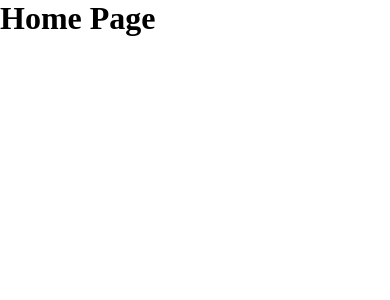
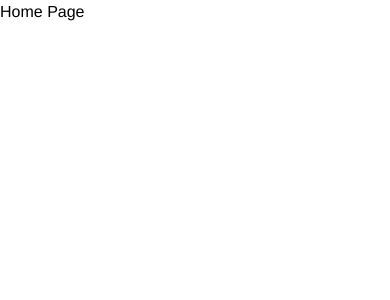
Before and after one commit to Dinil-Thilakarathne/css-labs, a Next.js app: page / in a window 390 px wide. Shown: the top 300 px of the page. Built offline with nearby package versions, Linux system fonts and the light colour scheme.

Commit message:
Add reset CSS file and update global styles for consistent font usage

```diff
--- a/app/globals.css
+++ b/app/globals.css
@@ -1,7 +1,22 @@
 @import url("./view-transition/viewTransition.css");
+@import url("./reset.css");
+
+@import "tailwindcss";
 
 * {
   box-sizing: border-box;
   padding: 0;
   margin: 0;
 }
+:root {
+  --font-helvetica-neue: "Helvetica Neue", sans-serif;
+}
+
+body {
+  font-family: var(--font-helvetica-neue);
+}
+
+.home-link {
+  font-size: clamp(1rem, 3.5vw, 16rem);
+  font-weight: semibold;
+}
--- /dev/null
+++ b/app/reset.css
@@ -0,0 +1,405 @@
+/*
+  1. Prevent padding and border from affecting element width. (https://github.com/mozdevs/cssremedy/issues/4)
+  2. Remove default margins and padding
+  3. Reset all borders.
+*/
+
+*,
+::after,
+::before,
+::backdrop,
+::file-selector-button {
+  box-sizing: border-box; /* 1 */
+  margin: 0; /* 2 */
+  padding: 0; /* 2 */
+  border: 0 solid; /* 3 */
+}
+
+/*
+  1. Use a consistent sensible line-height in all browsers.
+  2. Prevent adjustments of font size after orientation changes in iOS.
+  3. Use a more readable tab size.
+  4. Use the user's configured `sans` font-family by default.
+  5. Use the user's configured `sans` font-feature-settings by default.
+  6. Use the user's configured `sans` font-variation-settings by default.
+  7. Disable tap highlights on iOS.
+*/
+
+html,
+:host {
+  line-height: 1.5; /* 1 */
+  -webkit-text-size-adjust: 100%; /* 2 */
+  tab-size: 4; /* 3 */
+  font-family: --theme(
+    --default-font-family,
+    ui-sans-serif,
+    system-ui,
+    sans-serif,
+    "Apple Color Emoji",
+    "Segoe UI Emoji",
+    "Segoe UI Symbol",
+    "Noto Color Emoji"
+  ); /* 4 */
+  font-feature-settings: --theme(
+    --default-font-feature-settings,
+    normal
+  ); /* 5 */
+  font-variation-settings: --theme(
+    --default-font-variation-settings,
+    normal
+  ); /* 6 */
+  -webkit-tap-highlight-color: transparent; /* 7 */
+}
+
+/*
+  1. Add the correct height in Firefox.
+  2. Correct the inheritance of border color in Firefox. (https://bugzilla.mozilla.org/show_bug.cgi?id=190655)
+  3. Reset the default border style to a 1px solid border.
+*/
+
+hr {
+  height: 0; /* 1 */
+  color: inherit; /* 2 */
+  border-top-width: 1px; /* 3 */
+}
+
+/*
+  Add the correct text decoration in Chrome, Edge, and Safari.
+*/
+
+abbr:where([title]) {
+  -webkit-text-decoration: underline dotted;
+  text-decoration: underline dotted;
+}
+
+/*
+  Remove the default font size and weight for headings.
+*/
+
+h1,
+h2,
+h3,
+h4,
+h5,
+h6 {
+  font-size: inherit;
+  font-weight: inherit;
+}
+
+/*
+  Reset links to optimize for opt-in styling instead of opt-out.
+*/
+
+a {
+  color: inherit;
+  -webkit-text-decoration: inherit;
+  text-decoration: inherit;
+}
+
+/*
+  Add the correct font weight in Edge and Safari.
+*/
+
+b,
+strong {
+  font-weight: bolder;
+}
+
+/*
+  1. Use the user's configured `mono` font-family by default.
+  2. Use the user's configured `mono` font-feature-settings by default.
+  3. Use the user's configured `mono` font-variation-settings by default.
+  4. Correct the odd `em` font sizing in all browsers.
+*/
+
+code,
+kbd,
+samp,
+pre {
+  font-family: --theme(
+    --default-mono-font-family,
+    ui-monospace,
+    SFMono-Regular,
+    Menlo,
+    Monaco,
+    Consolas,
+    "Liberation Mono",
+    "Courier New",
+    monospace
+  ); /* 1 */
+  font-feature-settings: --theme(
+    --default-mono-font-feature-settings,
+    normal
+  ); /* 2 */
+  font-variation-settings: --theme(
+    --default-mono-font-variation-settings,
+    normal
+  ); /* 3 */
+  font-size: 1em; /* 4 */
+}
+
+/*
+  Add the correct font size in all browsers.
+*/
+
+small {
+  font-size: 80%;
+}
+
+/*
+  Prevent `sub` and `sup` elements from affecting the line height in all browsers.
+*/
+
+sub,
+sup {
+  font-size: 75%;
+  line-height: 0;
+  position: relative;
+  vertical-align: baseline;
+}
+
+sub {
+  bottom: -0.25em;
+}
+
+sup {
+  top: -0.5em;
+}
+
+/*
+  1. Remove text indentation from table contents in Chrome and Safari. (https://bugs.chromium.org/p/chromium/issues/detail?id=999088, https://bugs.webkit.org/show_bug.cgi?id=201297)
+  2. Correct table border color inheritance in all Chrome and Safari. (https://bugs.chromium.org/p/chromium/issues/detail?id=935729, https://bugs.webkit.org/show_bug.cgi?id=195016)
+  3. Remove gaps between table borders by default.
+*/
+
+table {
+  text-indent: 0; /* 1 */
+  border-color: inherit; /* 2 */
+  border-collapse: collapse; /* 3 */
+}
+
+/*
+  Use the modern Firefox focus style for all focusable elements.
+*/
+
+:-moz-focusring {
+  outline: auto;
+}
+
+/*
+  Add the correct vertical alignment in Chrome and Firefox.
+*/
+
+progress {
+  vertical-align: baseline;
+}
+
+/*
+  Add the correct display in Chrome and Safari.
+*/
+
+summary {
+  display: list-item;
+}
+
+/*
+  Make lists unstyled by default.
+*/
+
+ol,
+ul,
+menu {
+  list-style: none;
+}
+
+/*
+  1. Make replaced elements `display: block` by default. (https://github.com/mozdevs/cssremedy/issues/14)
+  2. Add `vertical-align: middle` to align replaced elements more sensibly by default. (https://github.com/jensimmons/cssremedy/issues/14#issuecomment-634934210)
+      This can trigger a poorly considered lint error in some tools but is included by design.
+*/
+
+img,
+svg,
+video,
+canvas,
+audio,
+iframe,
+embed,
+object {
+  display: block; /* 1 */
+  vertical-align: middle; /* 2 */
+}
+
+/*
+  Constrain images and videos to the parent width and preserve their intrinsic aspect ratio. (https://github.com/mozdevs/cssremedy/issues/14)
+*/
+
+img,
+video {
+  max-width: 100%;
+  height: auto;
+}
+
+/*
+  1. Inherit font styles in all browsers.
+  2. Remove border radius in all browsers.
+  3. Remove background color in all browsers.
+  4. Ensure consistent opacity for disabled states in all browsers.
+*/
+
+button,
+input,
+select,
+optgroup,
+textarea,
+::file-selector-button {
+  font: inherit; /* 1 */
+  font-feature-settings: inherit; /* 1 */
+  font-variation-settings: inherit; /* 1 */
+  letter-spacing: inherit; /* 1 */
+  color: inherit; /* 1 */
+  border-radius: 0; /* 2 */
+  background-color: transparent; /* 3 */
+  opacity: 1; /* 4 */
+}
+
+/*
+  Restore default font weight.
+*/
+
+:where(select:is([multiple], [size])) optgroup {
+  font-weight: bolder;
+}
+
+/*
+  Restore indentation.
+*/
+
+:where(select:is([multiple], [size])) optgroup option {
+  padding-inline-start: 20px;
+}
+
+/*
+  Restore space after button.
+*/
+
+::file-selector-button {
+  margin-inline-end: 4px;
+}
+
+/*
+  Reset the default placeholder opacity in Firefox. (https://github.com/tailwindlabs/tailwindcss/issues/3300)
+*/
+
+::placeholder {
+  opacity: 1;
+}
+
+/*
+  Set the default placeholder color to a semi-transparent version of the current text color in browsers that do not
+  crash when using `color-mix(…)` with `currentcolor`. (https://github.com/tailwindlabs/tailwindcss/issues/17194)
+*/
+
+@supports (not (-webkit-appearance: -apple-pay-button)) /* Not Safari */ or
+  (contain-intrinsic-size: 1px) /* Safari 17+ */ {
+  ::placeholder {
+    color: color-mix(in oklab, currentcolor 50%, transparent);
+  }
+}
+
+/*
+  Prevent resizing textareas horizontally by default.
+*/
+
+textarea {
+  resize: vertical;
+}
+
+/*
+  Remove the inner padding in Chrome and Safari on macOS.
+*/
+
+::-webkit-search-decoration {
+  -webkit-appearance: none;
+}
+
+/*
+  1. Ensure date/time inputs have the same height when empty in iOS Safari.
+  2. Ensure text alignment can be changed on date/time inputs in iOS Safari.
+*/
+
+::-webkit-date-and-time-value {
+  min-height: 1lh; /* 1 */
+  text-align: inherit; /* 2 */
+}
+
+/*
+  Prevent height from changing on date/time inputs in macOS Safari when the input is set to `display: block`.
+*/
+
+::-webkit-datetime-edit {
+  display: inline-flex;
+}
+
+/*
+  Remove excess padding from pseudo-elements in date/time inputs to ensure consistent height across browsers.
+*/
+
+::-webkit-datetime-edit-fields-wrapper {
+  padding: 0;
+}
+
+::-webkit-datetime-edit,
+::-webkit-datetime-edit-year-field,
+::-webkit-datetime-edit-month-field,
+::-webkit-datetime-edit-day-field,
+::-webkit-datetime-edit-hour-field,
+::-webkit-datetime-edit-minute-field,
+::-webkit-datetime-edit-second-field,
+::-webkit-datetime-edit-millisecond-field,
+::-webkit-datetime-edit-meridiem-field {
+  padding-block: 0;
+}
+
+/*
+  Center dropdown marker shown on inputs with paired `<datalist>`s in Chrome. (https://github.com/tailwindlabs/tailwindcss/issues/18499)
+*/
+
+::-webkit-calendar-picker-indicator {
+  line-height: 1;
+}
+
+/*
+  Remove the additional `:invalid` styles in Firefox. (https://github.com/mozilla/gecko-dev/blob/2f9eacd9d3d995c937b4251a5557d95d494c9be1/layout/style/res/forms.css#L728-L737)
+*/
+
+:-moz-ui-invalid {
+  box-shadow: none;
+}
+
+/*
+  Correct the inability to style the border radius in iOS Safari.
+*/
+
+button,
+input:where([type="button"], [type="reset"], [type="submit"]),
+::file-selector-button {
+  appearance: button;
+}
+
+/*
+  Correct the cursor style of increment and decrement buttons in Safari.
+*/
+
+::-webkit-inner-spin-button,
+::-webkit-outer-spin-button {
+  height: auto;
+}
+
+/*
+  Make elements with the HTML hidden attribute stay hidden by default.
+*/
+
+[hidden]:where(:not([hidden="until-found"])) {
+  display: none !important;
+}
```
